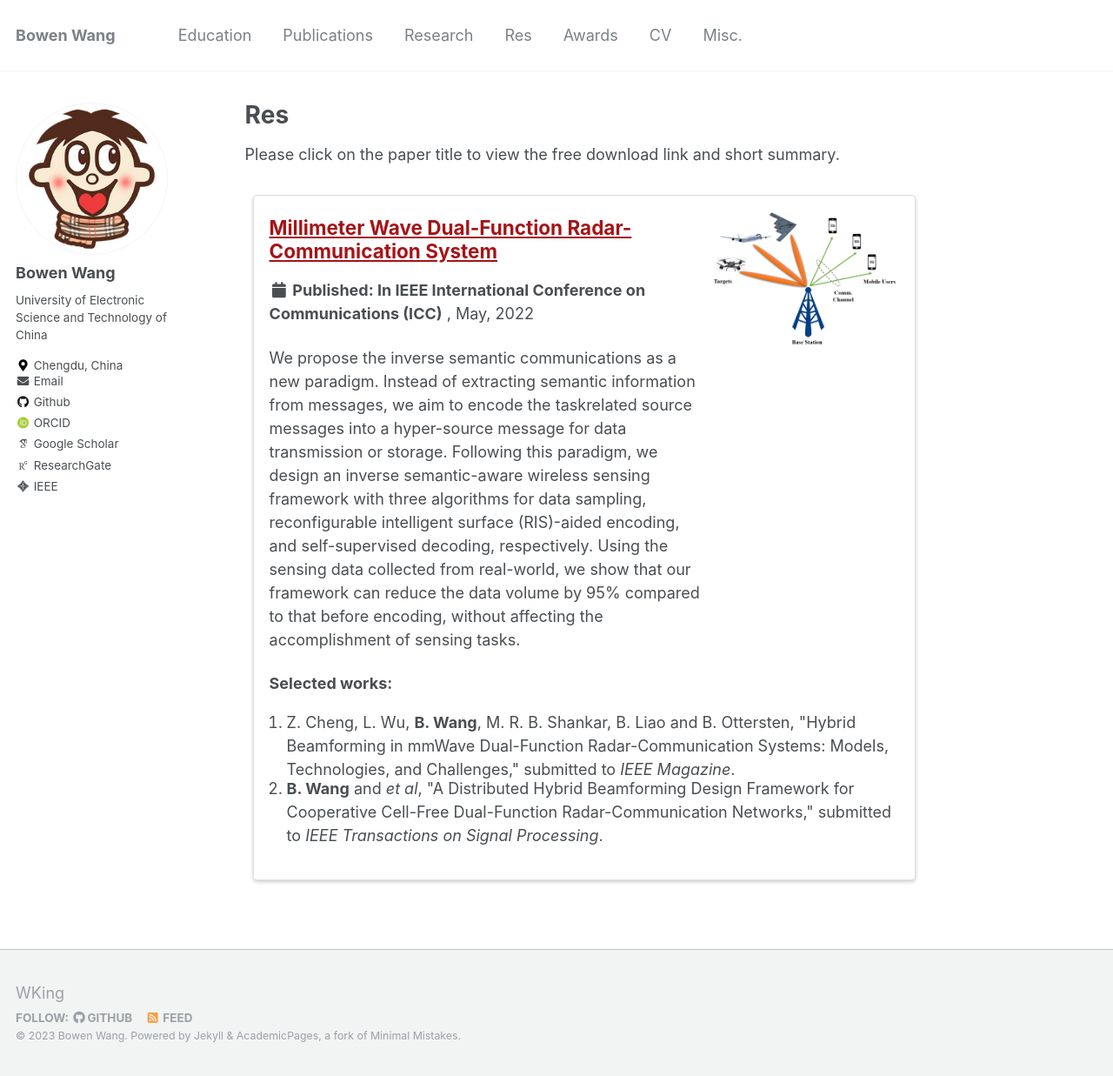
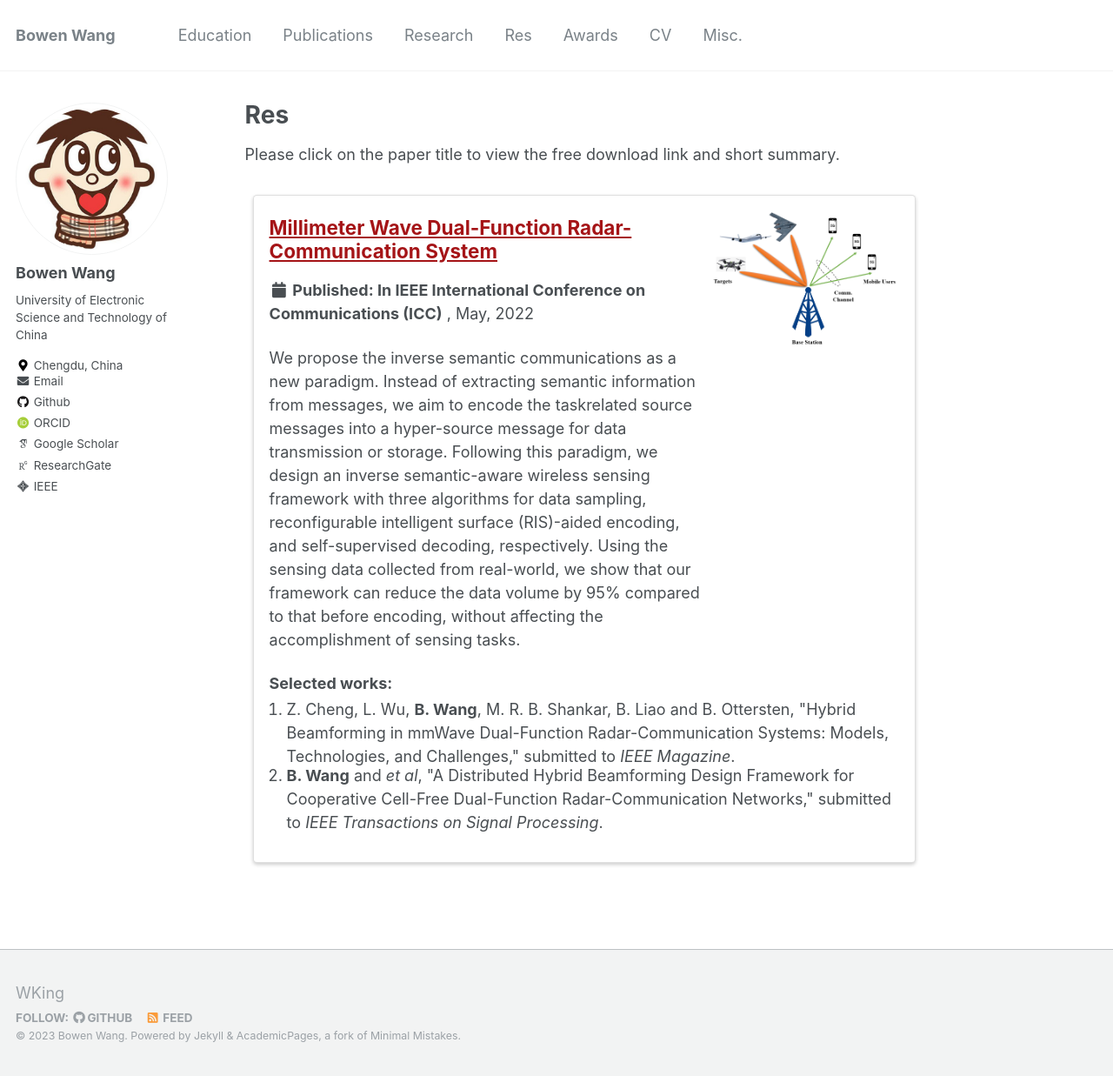
Before and after one commit to BW-Wang/BW-Wang.github.io, a Jekyll site: the page built from _pages/test.md, in a window 1280 px wide and 1237 px high. Shown: the whole window at 87% size. Built offline with Jekyll 4.4.1, drawn with Linux system fonts in a browser that asks for light colours; some web fonts are replaced.

Commit message:
Update archive-single-research.html

```diff
--- a/_includes/archive-single-research.html
+++ b/_includes/archive-single-research.html
@@ -22,6 +22,8 @@
 		margin:0;
 		padding:0px;
 		padding-left:20px;
+		margin-top: -20px !important;
+		margin-bottom: -10px !important;
 	}
 
     .about {
```
